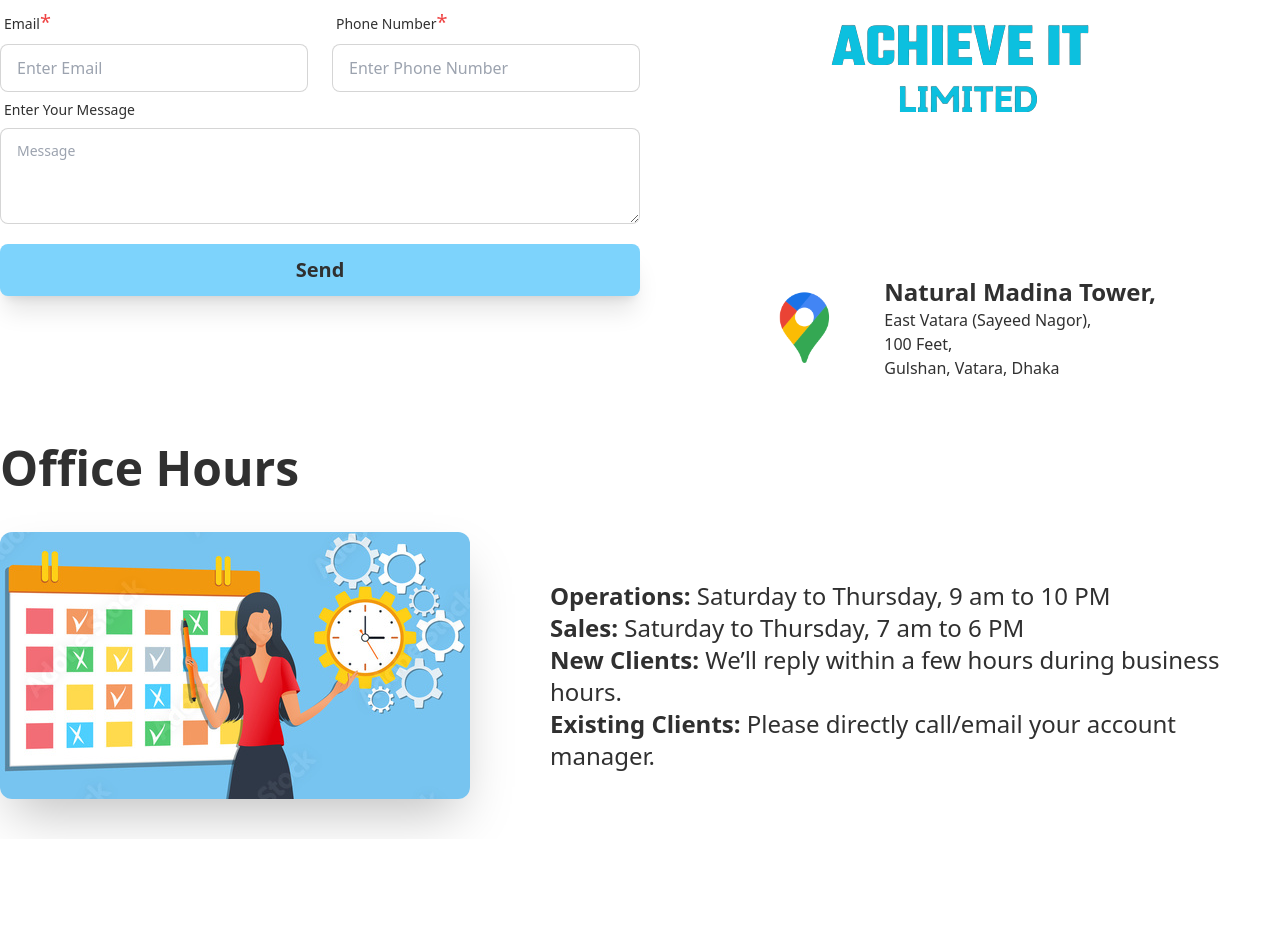
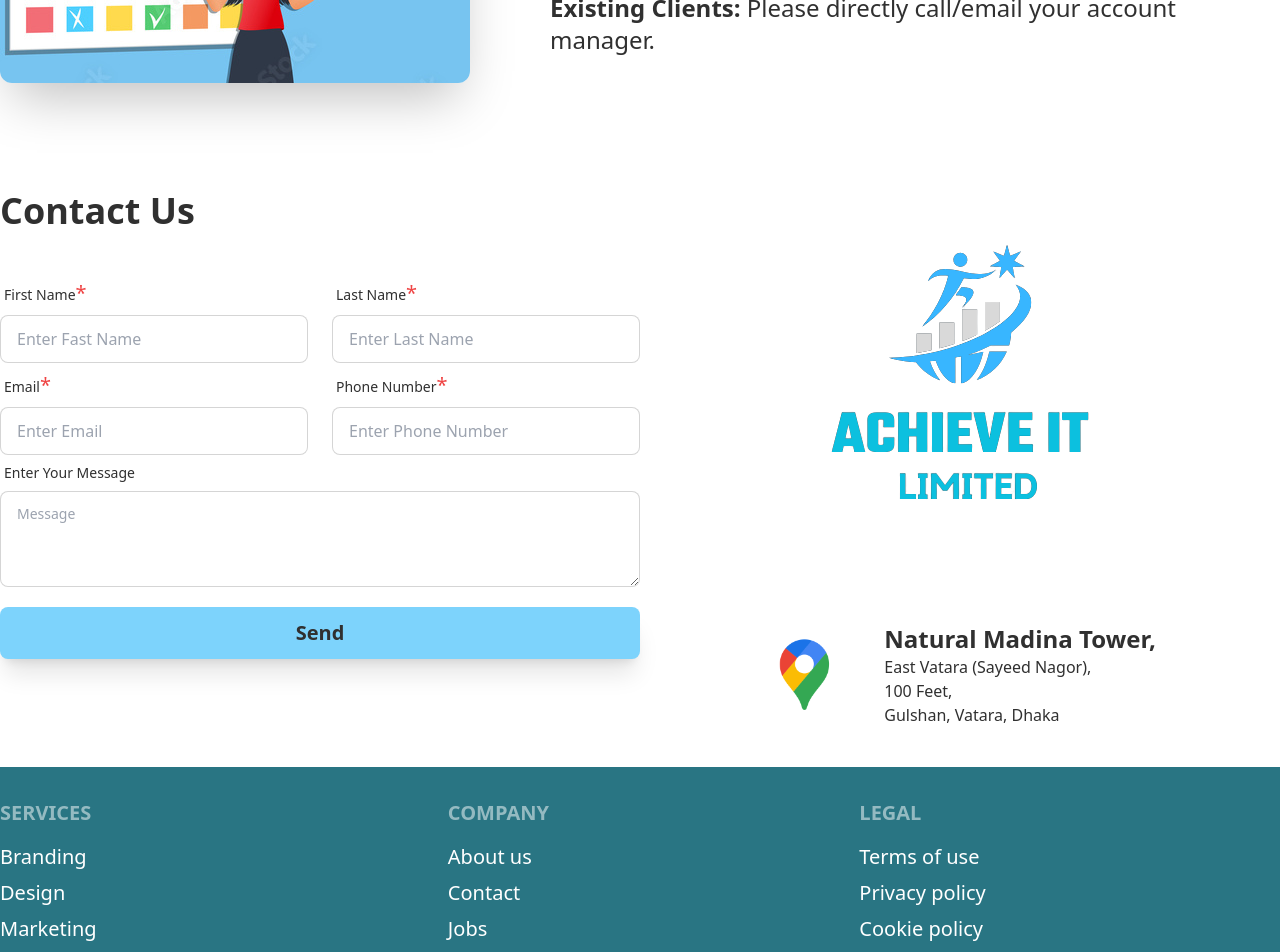
Before and after one commit to A-amirul/achieve-it-ltd, a React (Vite) app: page /contact in a window 1280 px wide. Shown: the part 400-1352 px from the top of the page. Before the commit the page ends 1239 px from the top, so only its background shows below. Built offline with nearby package versions, Linux system fonts and the light colour scheme.

Commit message:
update home

```diff
--- a/src/Layouts/Main.jsx
+++ b/src/Layouts/Main.jsx
@@ -1,11 +1,13 @@
 import { Outlet } from "react-router-dom";
 import Header from "../shared/Header/Header";
+import Footer from "../shared/Footer/Footer";
 
 const Main = () => {
     return (
         <div>
             <Header></Header>
             <Outlet></Outlet>
+            <Footer></Footer>
         </div>
     );
 };
--- a/src/pages/AboutSection/AboutSection.jsx
+++ b/src/pages/AboutSection/AboutSection.jsx
@@ -6,14 +6,17 @@
 const AboutSection = () => {
   return (
     <div className=" mx-auto max-w-screen-xl">
-      <h1 className="text-5xl mt-16 mb-8 font-bold ">ABOUT US</h1>
+      <h1 className="text-4xl mt-16 mb-8 font-semibold ">ABOUT US</h1>
       <About></About>
-      <h1 className="text-5xl mt-16 mb-8 font-bold text-center">Our Story</h1>
+      <h1 className="text-5xl mt-16 mb-8 font-semibold text-center">Our Story</h1>
+      <p className="text-slate-500 text-center my-2 font-medium">
+        Know about Us
+      </p>
       <OurStory></OurStory>
       <CEOSection></CEOSection>
       <OurGoal></OurGoal>
       <div className="mt-16 mb-10">
-        <h1 className="text-5xl font-bold px-5 text-center">
+        <h1 className="text-5xl font-semibold px-5 text-center">
           {" "}
           LEADERSHIP TEAM{" "}
         </h1>
--- a/src/pages/ContactUs/ContactUs.jsx
+++ b/src/pages/ContactUs/ContactUs.jsx
@@ -2,13 +2,15 @@
 import UserInfo from "./UserInfo";
 const ContactUs = () => {
   return (
-    <div className=" mx-auto max-w-screen-xl h-full mt-10 px-5 md:px-0">
+    <div className=" mx-auto max-w-screen-xl h-full px-5 md:px-0">
+       <div className="mt-10">
+        <h1 className="text-4xl font-bold text-center">Office Hours</h1>
+      </div>
+        <OfficeHour></OfficeHour>
+         <div className="pb-10">
+          <UserInfo></UserInfo>
+         </div>
 
-      <UserInfo></UserInfo>
-      <div className="mt-16">
-        <h1 className="text-5xl font-bold">Office Hours</h1>
-        <OfficeHour></OfficeHour>
-      </div>
     </div>
   );
 };
--- a/src/pages/ContactUs/Location.jsx
+++ b/src/pages/ContactUs/Location.jsx
@@ -8,7 +8,7 @@
       <div className="">
         <img className="mx-auto" src={logo} alt="" />
       </div>
-      <div className="flex items-center justify-center mt-10 gap-10">
+      <div className="flex items-center justify-center gap-10">
         <img className=" w-20 h-20" src={location} alt="" />
         <p>
           {" "}
--- a/src/pages/ContactUs/UserInfo.jsx
+++ b/src/pages/ContactUs/UserInfo.jsx
@@ -5,7 +5,7 @@
     <div className="flex-row md:flex  items-center justify-center">
 
       <div className="md:w-1/2">
-      <h1 className="text-5xl font-bold">Contact Us</h1>
+      <h1 className="text-4xl font-bold">Contact Us</h1>
         <div className="mt-10">
           <div className="flex-row md:flex gap-6">
             <div className="form-control w-full max-w-xs">
--- a/src/pages/Home/Home.jsx
+++ b/src/pages/Home/Home.jsx
@@ -1,4 +1,5 @@
-import Footer from "../../shared/Footer/Footer";
+import OurStory from "../AboutSection/OurStory";
+import ContactUs from "../ContactUs/ContactUs";
 import Banner from "./Banner";
 import Services from "./Services";
 
@@ -8,10 +9,11 @@
     <>
       <Banner></Banner>
       <Services></Services>
-      <p>Lorem ipsum dolor sit amet consectetur adipisicing elit. Est dolor mollitia maxime quod. Sed minus, tempora enim corporis aut reiciendis.</p>
-      <Footer></Footer>
-
-
+      <div className="max-w-screen-xl mx-auto">
+        <h1 className="font-bold text-center text-4xl mt-8">Our Story</h1>
+        <OurStory></OurStory>
+      </div>
+      <ContactUs></ContactUs>
     </>
   );
 };
--- a/src/pages/Home/Services.jsx
+++ b/src/pages/Home/Services.jsx
@@ -9,7 +9,7 @@
 
 const Services = () => {
   return (
-    <div className="max-w-screen-xl mx-auto">
+    <div className="max-w-screen-xl mx-auto mt-10">
       <h3 className="md:text-4xl font-semibold text-center">Our Services</h3>
       <p className="text-slate-500 text-center my-2 font-medium">
         know, What kind of services we are offering
```
